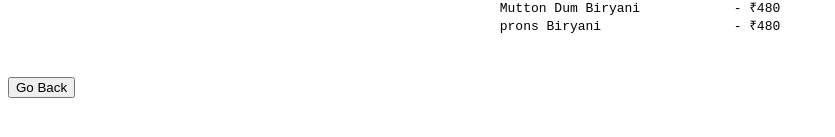
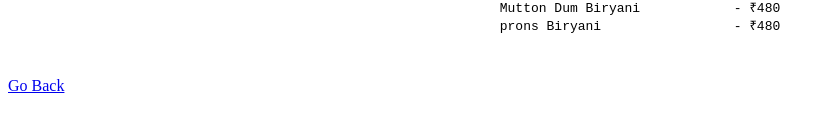
Before and after one commit to ksampathkumar08/restaruntMenu, a plain HTML site: page Restraunt Menu/Non-veg Menu.html in a window 1280 px wide. Shown: the part 421-558 px from the top of the page, without its empty margins (0-835 px from the left). Drawn offline with Linux system fonts and the light colour scheme.

Commit message:
Update Non-veg Menu.html

```diff
--- a/Restraunt Menu/Non-veg Menu.html
+++ b/Restraunt Menu/Non-veg Menu.html
@@ -30,8 +30,6 @@ Mutton Dum Biryani            - ₹480
 prons Biryani                 - ₹480
 
     </pre> </center>
-    <a href="C:\Users\sampa\OneDrive\Desktop\coders\MENU.html">
-   <button>Go Back</button>
-  </a>
+    <a href="C:\Users\sampa\OneDrive\Desktop\coders\MENU.html"> Go Back </a>
 </body>
 </html>
```
